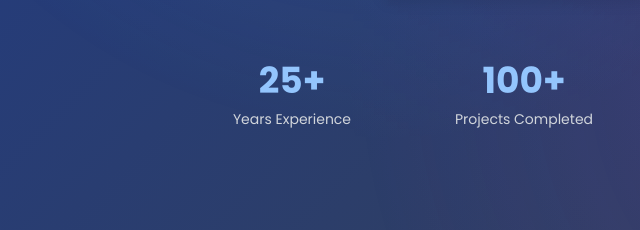
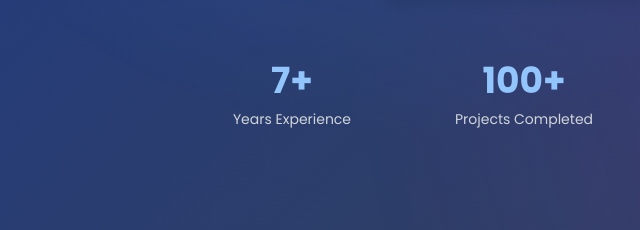
Before and after one commit to aryanmasih271-art/aryan, a plain HTML site: page index.html in a window 1280 px wide. Shown: the part 570-800 px from the top of the page, 0-640 px from the left. Drawn offline with nearby package versions, Linux system fonts and the light colour scheme.

Commit message:
Update index.html

```diff
--- a/index.html
+++ b/index.html
@@ -219,7 +219,7 @@
             <!-- Stats Section -->
             <div class="mt-16 grid grid-cols-2 md:grid-cols-4 gap-8 max-w-4xl mx-auto">
                 <div class="text-center">
-                    <div class="text-3xl md:text-4xl font-bold text-blue-300 mb-2">25+</div>
+                    <div class="text-3xl md:text-4xl font-bold text-blue-300 mb-2">7+</div>
                     <div class="text-sm text-gray-300">Years Experience</div>
                 </div>
                 <div class="text-center">
```
